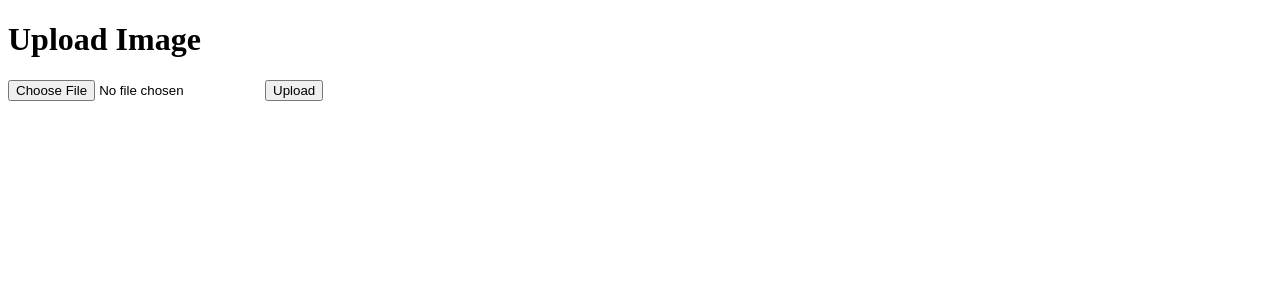
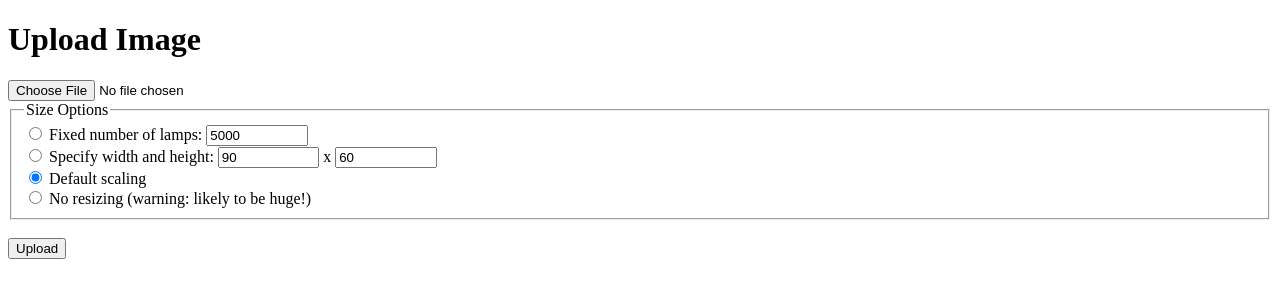
Before and after one commit to AngledLuffa/factorio-lamps, a Flask app: page /factorio_lamps in a window 1280 px wide. Shown: the top 300 px of the page. Run offline with Flask 2, Linux system fonts and the light colour scheme.

Commit message:
Add a couple size options to the form

```diff
--- a/app.py
+++ b/app.py
@@ -23,7 +23,28 @@ def process_lamps():
             return redirect(request.url)
 
         image = Image.open(request.files['file'])
-        bp = lamps.convert_image_to_blueprint(image, (90, 60), False, 7)
+
+        resize = request.form.get('resize', 'default')
+        if resize == 'default':
+            image = lamps.resize_image(image, default=True)
+        elif resize == 'lamps':
+            try:
+                num_lamps = int(request.form.get('lamps', '5000'))
+            except ValueError:
+                num_lamps = 5000
+            image = lamps.resize_image(image, lamps=num_lamps)
+        elif resize == 'size':
+            try:
+                width = int(request.form.get('width', '90'))
+            except ValueError:
+                width = 90
+            try:
+                height = int(request.form.get('height', '60'))
+            except ValueError:
+                height = 60
+            image = lamps.resize_image(image, shape=(width, height))
+
+        bp = lamps.convert_image_to_blueprint(image, False, 7)
 
         preview_image = lamps.convert_blueprint_to_preview(bp)
         f = io.BytesIO()
--- a/templates/lamp.html
+++ b/templates/lamp.html
@@ -2,7 +2,23 @@
 <h1>Upload Image</h1>
 <form method=post enctype=multipart/form-data>
   <input type=file name=file>
+<br>
+<fieldset>
+  <legend>Size Options</legend>
+  <input type=radio name=resize value=lamps> Fixed number of lamps:
+  <input type=number name=lamps style="width: 7em" value=5000>
+<br>
+  <input type=radio name=resize value=size> Specify width and height:
+  <input type=number name=width style="width: 7em" value=90> x
+  <input type=number name=height style="width: 7em" value=60>
+<br>
+  <input type=radio name=resize value=default checked> Default scaling
+<br>
+  <input type=radio name=resize value=none> No resizing (warning: likely to be huge!)
+</fieldset>
+<br>
   <input type=submit value=Upload>
+<br>
 </form>
 
 {% if bp %}
```
